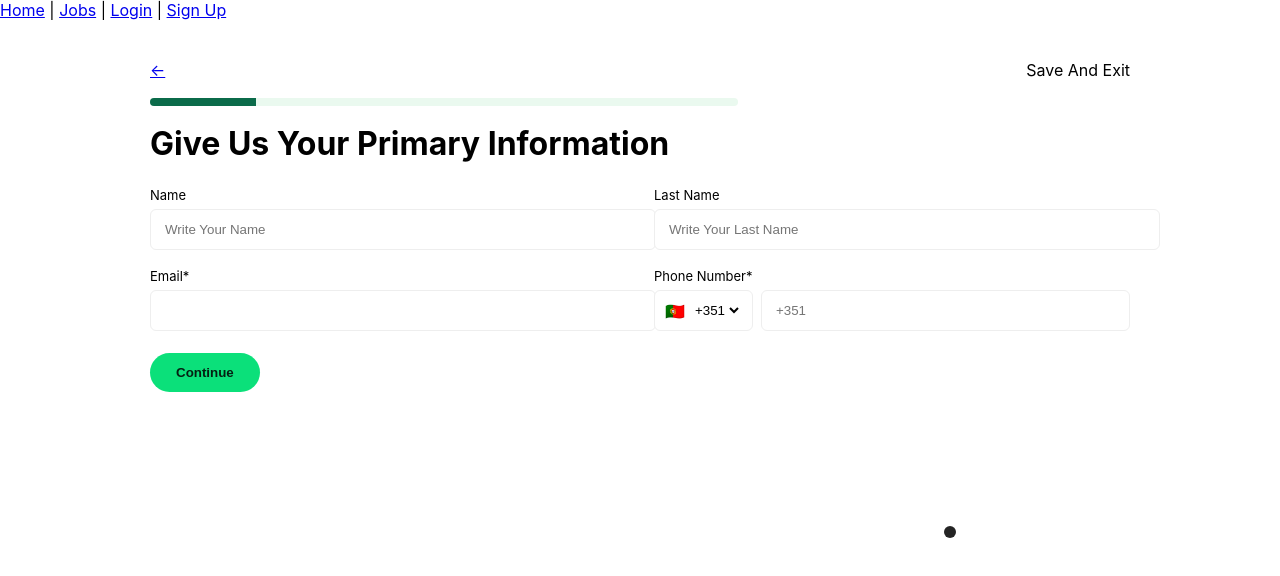
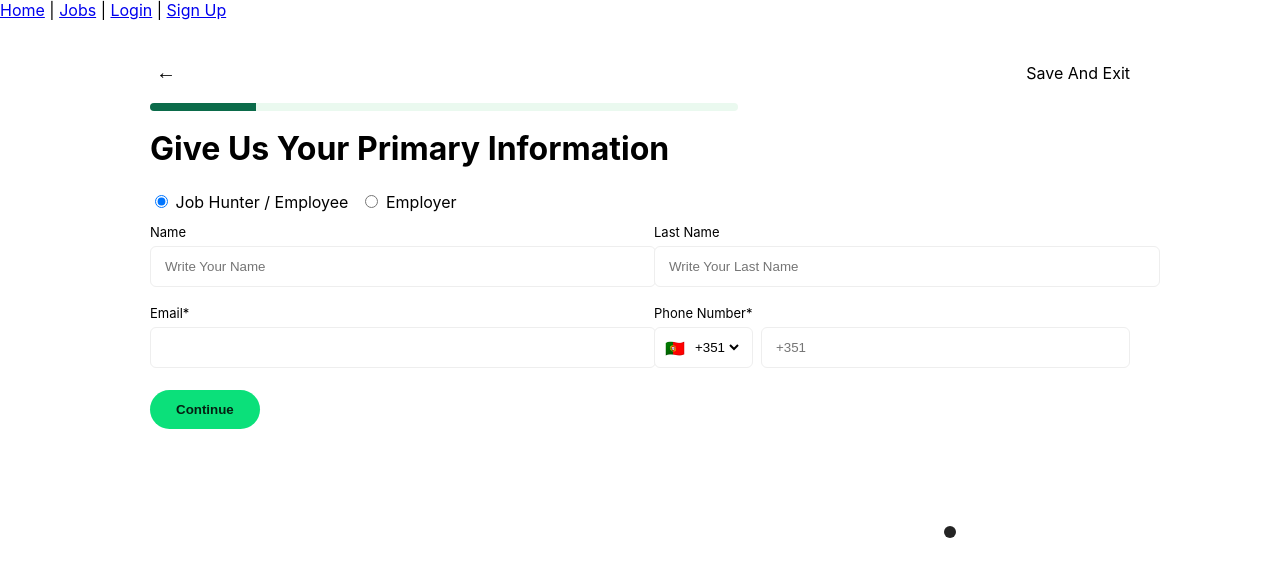
Before and after one commit to GabjoseSE/WorkConnect, a React (Create React App) app in the folder frontend/: page /signup-01 in a window 1280 px wide. Shown: the top 576 px of the page. Built offline with nearby package versions, Linux system fonts and the light colour scheme.

Commit message:
frontend update

```diff
--- a/frontend/src/pages/signup/SignUp01.js
+++ b/frontend/src/pages/signup/SignUp01.js
@@ -1,22 +1,17 @@
-import React, { useState } from "react";
+import React from "react";
 import { useNavigate } from "react-router-dom";
+import { useSignup } from "../../contexts/SignupContext";
 import "./SignUp01.css";
 
 function SignUp01() {
-  const [form, setForm] = useState({
-    firstName: "",
-    lastName: "",
-    email: "",
-    phone: "",
-  });
+  const { data, update } = useSignup();
   const navigate = useNavigate();
 
-  const onChange = (e) => setForm((f) => ({ ...f, [e.target.name]: e.target.value }));
+  const onChange = (e) => update({ [e.target.name]: e.target.value });
 
   const onSubmit = (e) => {
     e.preventDefault();
-    console.log("SignUp01 payload:", form);
-    // navigate to step 2
+    console.log("SignUp01 payload:", data);
     navigate("/signup-02");
   };
 
@@ -24,7 +19,7 @@ function SignUp01() {
     <div className="signup01-container">
       <div className="signup01-header">
         <div>
-          <a href="#" onClick={(e) => e.preventDefault()}>&larr; </a>
+          <button aria-label="back" onClick={() => navigate(-1)} style={{ border: 'none', background: 'transparent', fontSize: 20 }}>&larr;</button>
         </div>
         <div style={{ textAlign: "right" }}>Save And Exit</div>
       </div>
@@ -35,21 +30,30 @@ function SignUp01() {
 
       <h1 className="signup01-title">Give Us Your Primary Information</h1>
 
+      <div style={{ marginBottom: 12 }}>
+        <label style={{ marginRight: 12 }}>
+          <input type="radio" name="role" value="jobhunter" checked={data.role === 'jobhunter'} onChange={(e) => update({ role: e.target.value })} /> Job Hunter / Employee
+        </label>
+        <label>
+          <input type="radio" name="role" value="employer" checked={data.role === 'employer'} onChange={(e) => update({ role: e.target.value })} /> Employer
+        </label>
+      </div>
+
       <form onSubmit={onSubmit}>
         <div className="signup01-grid">
           <div>
             <label className="signup01-label">Name</label>
-            <input className="signup01-input" name="firstName" value={form.firstName} onChange={onChange} placeholder="Write Your Name" />
+            <input className="signup01-input" name="firstName" value={data.firstName} onChange={onChange} placeholder="Write Your Name" />
           </div>
 
           <div>
             <label className="signup01-label">Last Name</label>
-            <input className="signup01-input" name="lastName" value={form.lastName} onChange={onChange} placeholder="Write Your Last Name" />
+            <input className="signup01-input" name="lastName" value={data.lastName} onChange={onChange} placeholder="Write Your Last Name" />
           </div>
 
           <div>
             <label className="signup01-label">Email*</label>
-            <input className="signup01-input" name="email" value={form.email} onChange={onChange} placeholder="" />
+            <input className="signup01-input" name="email" value={data.email} onChange={onChange} placeholder="" />
           </div>
 
           <div>
@@ -61,7 +65,7 @@ function SignUp01() {
                   <option>+351</option>
                 </select>
               </div>
-              <input className="signup01-input" name="phone" value={form.phone} onChange={onChange} placeholder="+351" style={{ flex: 1 }} />
+              <input className="signup01-input" name="phone" value={data.phone} onChange={onChange} placeholder="+351" style={{ flex: 1 }} />
             </div>
           </div>
         </div>
--- a/frontend/src/pages/signup/SignUp02.js
+++ b/frontend/src/pages/signup/SignUp02.js
@@ -1,11 +1,14 @@
 import React from "react";
 import { useNavigate } from "react-router-dom";
+import { useSignup } from "../../contexts/SignupContext";
 
 function SignUp02() {
   const navigate = useNavigate();
+  const { data } = useSignup();
   return (
     <div style={{ padding: 24 }}>
       <h2>Sign Up - Step 2</h2>
+      <p>Current role: <strong>{data.role}</strong></p>
       <p>Additional fields will go here.</p>
       <div style={{ marginTop: 18 }}>
         <button onClick={() => navigate('/signup-01')} style={{ marginRight: 8 }}>Back</button>
```
